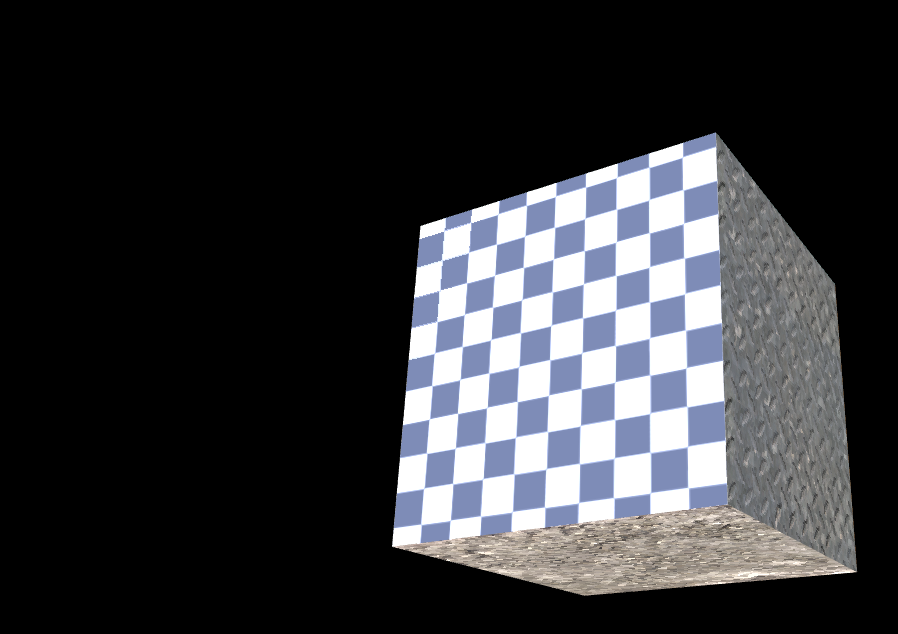
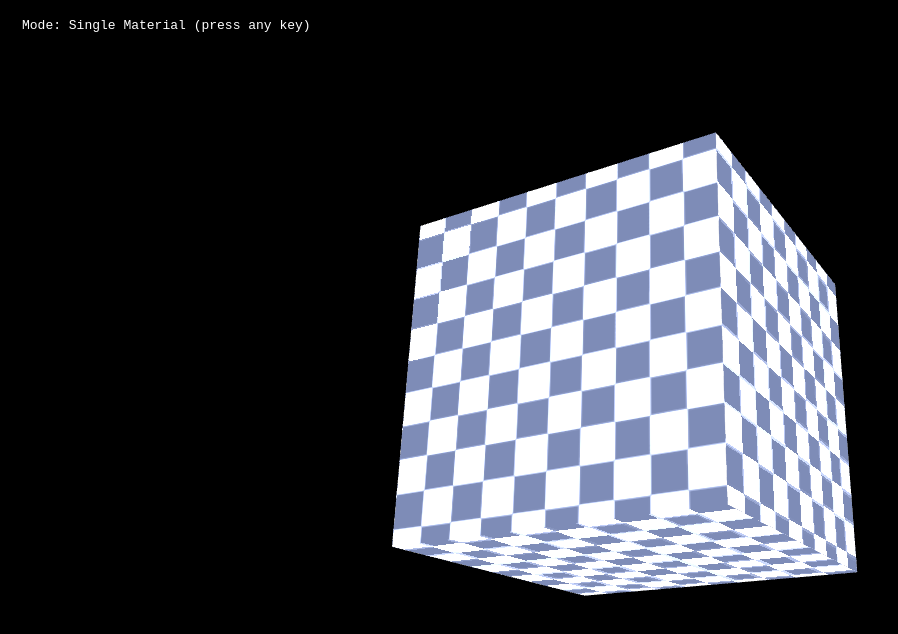
Before and after one commit to Kathrina-dev/mtl-parser, a plain HTML site: page index.html in a window 1280 px wide. Shown: the whole page, without its empty margins (0-898 px from the left). Drawn offline with Linux system fonts and the light colour scheme; animation ran at ten frames a second.

Commit message:
added UV debug mode

```diff
--- a/index.html
+++ b/index.html
@@ -6,9 +6,21 @@
   <style>
     body { margin: 0; }
     canvas { display: block; }
+
+    #ui {
+        position: absolute;
+        top: 10px;
+        left: 10px;
+        color: white;
+        font-family: monospace;
+        background: rgba(0,0,0,0.5);
+        padding: 8px 12px;
+        border-radius: 6px;
+    }
   </style>
 </head>
 <body>
+  <div id="ui">Press any key to toggle modes</div>
   <canvas id="glcanvas"></canvas>
 
   <script type="module" src="main.js"></script>
--- a/main.js
+++ b/main.js
@@ -14,9 +14,19 @@ gl.enable(gl.DEPTH_TEST);
 
 // Mode toggle
 let mode = 0;
+const ui = document.getElementById("ui");
+
+function updateUI() {
+  const modes = ["Single Material", "Multi Material", "UV Debug"];
+  ui.textContent = `Mode: ${modes[mode]} (press any key)`;
+}
+
 window.addEventListener("keydown", () => {
-  mode = (mode + 1) % 2;
+  mode = (mode + 1) % 3;
+  updateUI();
 });
+
+updateUI();
 
 // MATRIX
 function createPerspective(fov, aspect, near, far) {
@@ -215,6 +225,7 @@ function loadTexture(url){
 
   img.onload = ()=>{
     gl.bindTexture(gl.TEXTURE_2D,t);
+    gl.pixelStorei(gl.UNPACK_FLIP_Y_WEBGL, true);
     gl.texImage2D(gl.TEXTURE_2D,0,gl.RGBA,gl.RGBA,gl.UNSIGNED_BYTE,img);
 
     if(isPowerOf2(img.width)&&isPowerOf2(img.height)){
@@ -246,7 +257,7 @@ fetch("example.mtl")
 
 // RENDER
 let angle = 0;
-
+const uvTexture = loadTexture("uv.jpg");
 function render(){
   requestAnimationFrame(render);
 
@@ -260,20 +271,25 @@ function render(){
   const model = multiply(rotateY(angle), rotateX(angle*0.7));
   gl.uniformMatrix4fv(modelLoc,false,model);
 
-  if(mode===0){
-    // multi
-    for(let i=0;i<6;i++){
-      const tex = textures[faceMaterials[i]];
-      if(!tex) continue;
+  if (mode === 0) {
+    // SINGLE MATERIAL
+    const tex = textures[faceMaterials[0]];
+    gl.bindTexture(gl.TEXTURE_2D, tex);
+    gl.drawElements(gl.TRIANGLES, indices.length, gl.UNSIGNED_SHORT, 0);
 
-      gl.bindTexture(gl.TEXTURE_2D,tex);
-      gl.drawElements(gl.TRIANGLES,6,gl.UNSIGNED_SHORT,i*6*2);
+  } else if (mode === 1) {
+    // MULTI MATERIAL
+    for (let i = 0; i < 6; i++) {
+        const tex = textures[faceMaterials[i]];
+        if (!tex) continue;
+
+        gl.bindTexture(gl.TEXTURE_2D, tex);
+        gl.drawElements(gl.TRIANGLES, 6, gl.UNSIGNED_SHORT, i * 6 * 2);
     }
-  }else{
-    // single
-    const tex = textures[faceMaterials[0]];
-    gl.bindTexture(gl.TEXTURE_2D,tex);
-    gl.drawElements(gl.TRIANGLES,indices.length,gl.UNSIGNED_SHORT,0);
+  } else {
+    // UV DEBUG MODE
+    gl.bindTexture(gl.TEXTURE_2D, uvTexture);
+    gl.drawElements(gl.TRIANGLES, indices.length, gl.UNSIGNED_SHORT, 0);
   }
 }
 
```
Also changed, not shown: example.mtl, uv.jpg (added).
